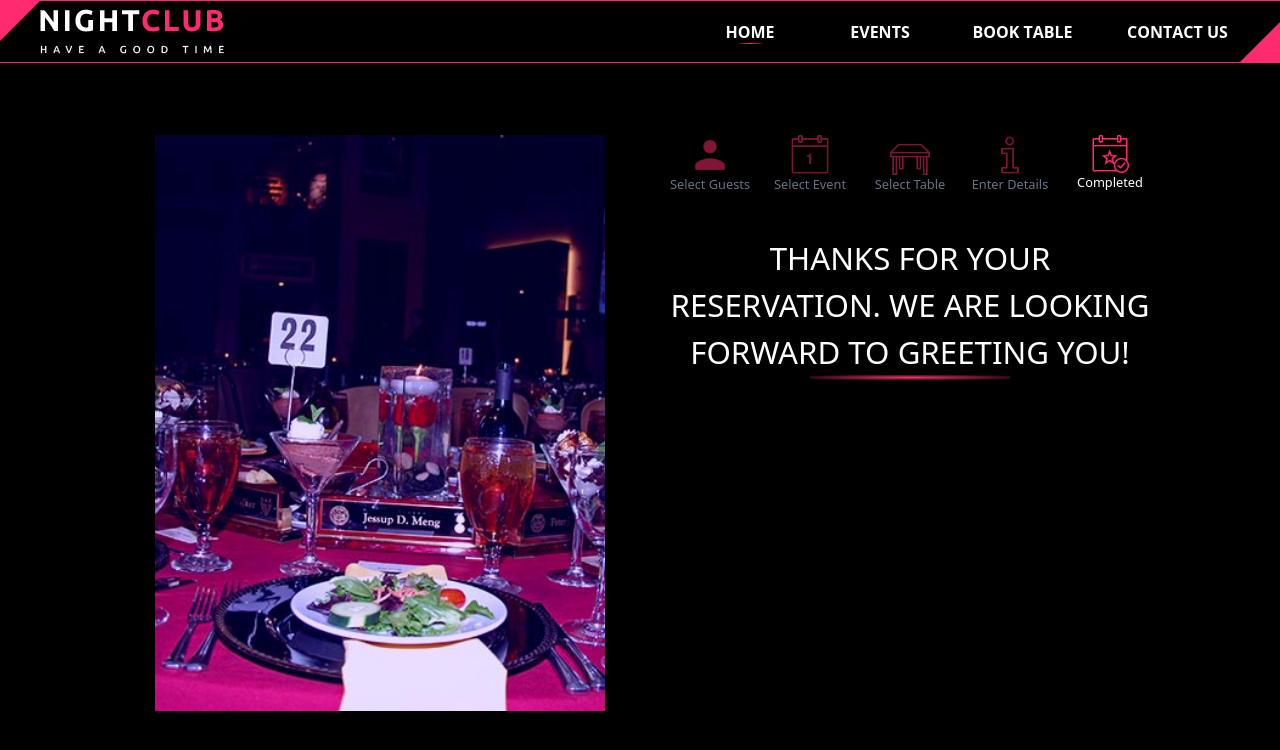
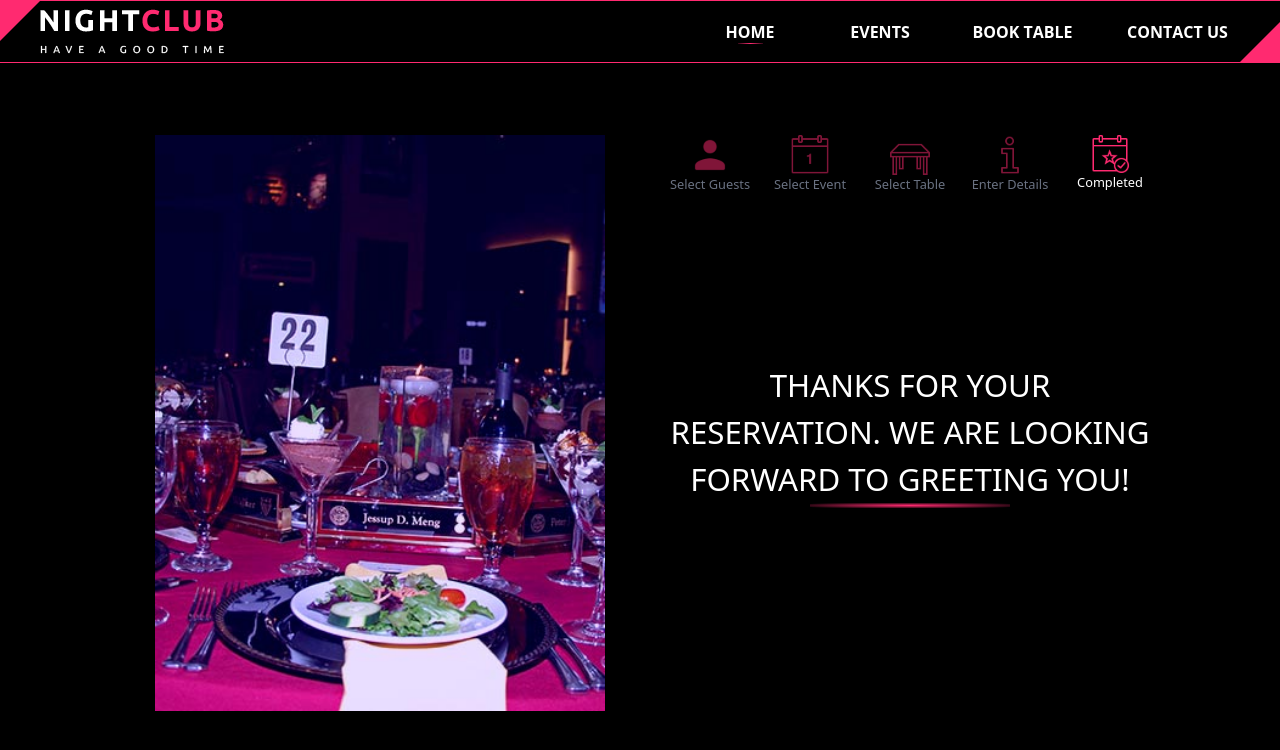
Before and after one commit to emer0005/night_club-mundtlig-eksamen, a Next.js app: page /BookTable/Confirm in a window 1280 px wide. Shown: the top 750 px of the page. Built offline with nearby package versions, Linux system fonts and the light colour scheme.

Commit message:
Enhance layout and styling in Confirm and SelectTable components; improve alignment and hover effects for better user experience

```diff
--- a/src/components/BookTable/Confirm.jsx
+++ b/src/components/BookTable/Confirm.jsx
@@ -12,7 +12,7 @@ const Confirm = () => {
           <FormBar />
         </div>
 
-        <div className="mb-5 flex flex-col items-center text-center">
+        <div className="mb-5 flex flex-col items-center justify-center h-[400px] text-center">
           <h3>Thanks for your reservation. We are looking forward to greeting you!</h3>
           <div className="gradient_line h-[5px] w-[200px]"></div>
         </div>
--- a/src/components/BookTable/SelectTable.jsx
+++ b/src/components/BookTable/SelectTable.jsx
@@ -40,9 +40,9 @@ const SelectTable = ({ reservations }) => {
           <div className="gradient_line h-[5px] w-[200px] mx-auto mb-[var(--space-m)]"></div>
         </div>
 
-        <div className="grid grid-cols-5 gap-x-6 gap-y-15">
+        <div className="grid grid-cols-5 gap-x-6 gap-y-15 justify-center items-center mx-auto">
           {availableTables.map((table) => (
-            <div key={table.id} onClick={() => handleTableSelection(table.id)} className="cursor-pointer grid">
+            <div key={table.id} onClick={() => handleTableSelection(table.id)} className="cursor-pointer grid hover:scale-120 transition-transform">
               <Image src={table.img} alt={`Table ${table.id}`} width={230} height={150} className="row-start-1 col-start-1 w-full h-full" />
               <span className="text-white row-start-1 col-start-1 place-self-center">{table.id}</span>
             </div>
```
